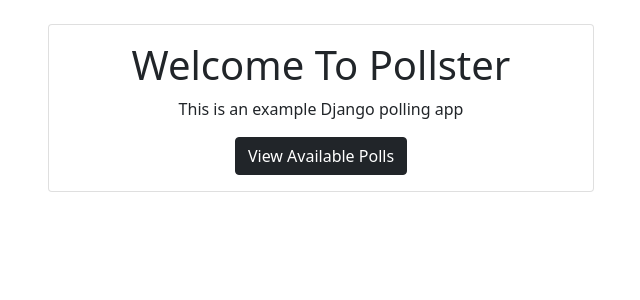
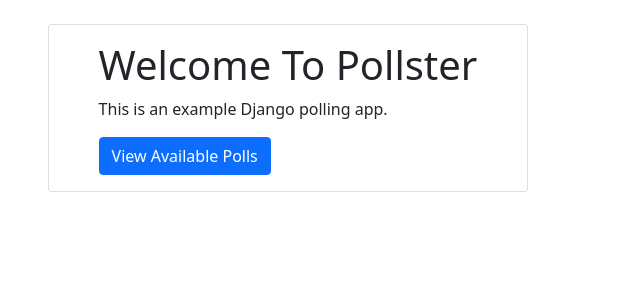
Before and after one commit to anas4488/python_django_polls, a Django app: page / in a window 1280 px wide. Shown: the part 56-356 px from the top of the page, without its empty margins (319-959 px from the left). Run offline with Django 3.2, Linux system fonts and the light colour scheme.

Commit message:
index and navbar changes

```diff
--- a/pollster/templates/pages/index.html
+++ b/pollster/templates/pages/index.html
@@ -1,7 +1,7 @@
 {% extends 'base.html' %}
 {% block content %}
 
-<div class="card text-center">
+<!-- <div class="card text-center">
   <div class="card-body">
     <h1>Welcome To Pollster</h1>
     <p>This is an example Django polling app</p>
@@ -9,5 +9,15 @@
         View Available Polls</a
       >
   </div>
+  </div> -->
+
+
+<div class="card" style="width: 30rem;">
+  <!-- <img src="..." class="card-img-top" alt="..."> -->
+  <div class="card-body mx-auto">
+    <h1 class="card-title">Welcome To Pollster</h1>
+    <p class="card-text">This is an example Django polling app.</p>
+    <a href="{% url 'polls:index' %}" class="btn btn-primary">View Available Polls</a>
   </div>
+</div>
 {% endblock %}
```
Also changed, not shown: pollster/templates/partials/_navbar.html (+21 -0 lines), pollster/templates/polls/index.html (+6 -5 lines), pollster/db.sqlite3.
